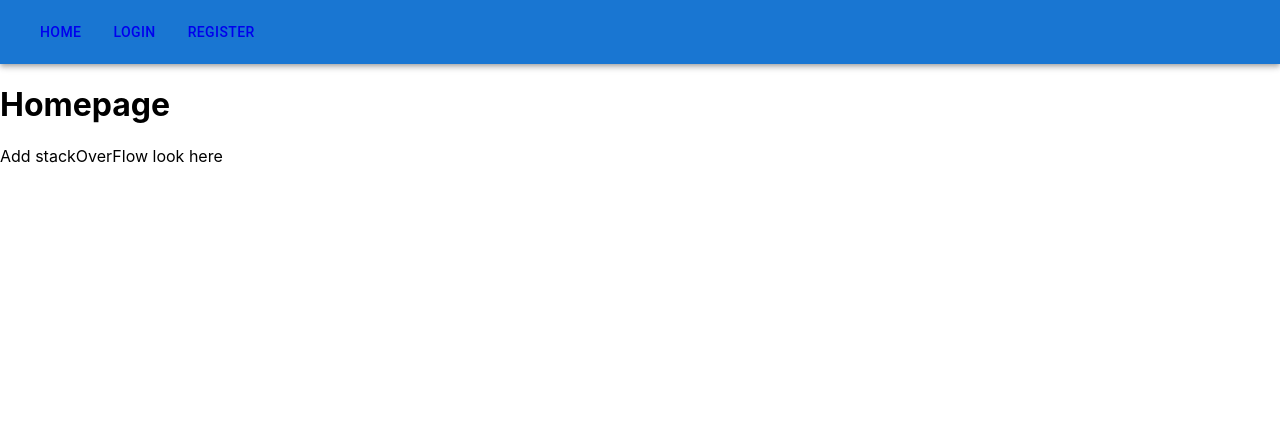
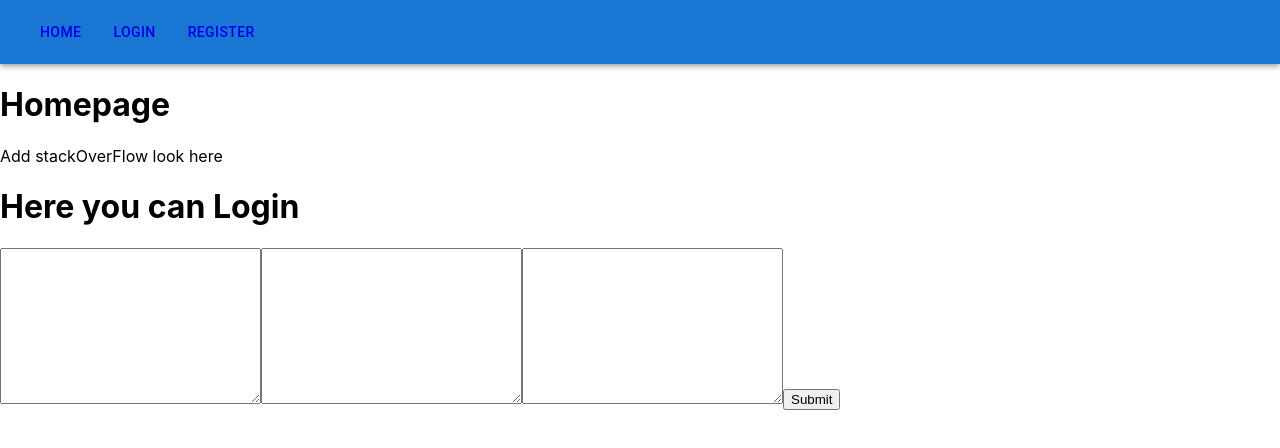
Before and after one commit to Tissinapa/projectCodeForum, a React (Create React App) app in the folder client/: page / in a window 1280 px wide. Shown: the top 448 px of the page. Built offline with nearby package versions, Linux system fonts and the light colour scheme.

Commit message:
CODE: topic,post,comments are now added to db

```diff
--- /dev/null
+++ b/client/src/components/AddPost.js
@@ -0,0 +1,36 @@
+import React from 'react'
+import {useState} from "react"
+
+function AddPost() {
+    const [users, setUsersData] = useState({})
+
+
+    const submit = (event)=>{
+      event.preventDefault()
+      fetch("api/content", {
+        method: "POST",
+        headers: {
+          "Content-type": "application/json"
+        },
+        body: JSON.stringify(users),
+        mode: "cors"
+      })
+
+    }
+   const handelChange = (event) =>{
+    setUsersData({...users, [event.target.name]: event.target.value})
+   }
+  return (
+    <div>
+        <h1>Here you can Login</h1>
+        <form onSubmit={submit} onChange={handelChange}>
+            <textarea name="topic" rows="10" cols="30"></textarea>
+            <textarea name="post" rows="10" cols="30"></textarea>
+            <textarea name="comment" rows="10" cols="30"></textarea>
+            <input type="submit" value="Submit"/>
+        </form>
+    </div>
+  )
+}
+
+export default AddPost
--- a/client/src/components/Home.js
+++ b/client/src/components/Home.js
@@ -1,10 +1,13 @@
 import React from 'react'
+import AddPost from './AddPost'
+
 
 function Home() {
   return (
     <div>
         <h1>Homepage</h1>
         <p>Add stackOverFlow look here</p>
+        <AddPost></AddPost>
     </div>
   )
 }
```
Also changed, not shown: 2 other files (tests, documents, lock files or other folders).
